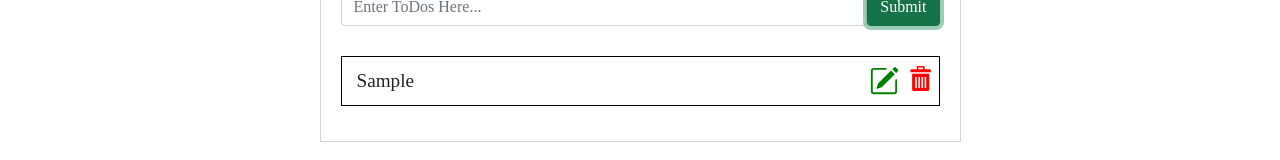
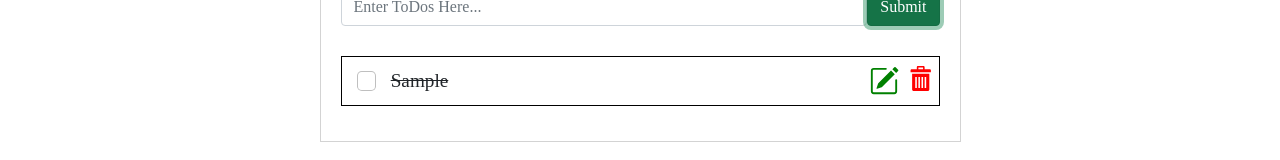
Before and after one commit to MuhammadUsamaHAroon/Expertizo-Course, a React (Create React App) app: page / in a window 1280 px wide. Both pictures are taken after typing "Sample" into the empty fields and a click on the button "Submit". Shown: the part 187-347 px from the top of the page. Built offline with nearby package versions, Linux system fonts and the light colour scheme.

Commit message:
React Exam-1

```diff
--- a/src/App.css
+++ b/src/App.css
@@ -64,11 +64,20 @@
   justify-content: space-between;
   text-align: center;
   align-items: center;
+  /* border: solid; */
+}
+.todosItem input{
+    margin-right: 15px;
+}
+.todosText span{
+  /* text-decoration: line-through; */
 }
 .todosText{
   margin-left: 15px;
+  /* border: solid; */
   font-size: larger;
   text-transform: capitalize;
+
 }
 .todosIcons{
   display: flex;
@@ -81,3 +90,9 @@
 .todosInput input{
   text-transform: capitalize;
 }
+.line-through{
+  text-decoration: line-through;
+}
+.none-line{
+  text-decoration: none;
+}
--- a/src/App.js
+++ b/src/App.js
@@ -1,66 +1,73 @@
 import "./App.css";
 import "bootstrap/dist/css/bootstrap.min.css";
 import NavBar from "./Components/Navbar/navBar";
-import { Container, Button, Col, Row, Alert } from "react-bootstrap";
+import { Container, Button, Col, Row } from "react-bootstrap";
 import { useEffect, useState } from "react";
 import { ImBin } from "react-icons/im";
 import { BsPencilSquare } from "react-icons/bs";
 import SweetAlert from "react-bootstrap-sweetalert";
-import {TiTickOutline} from 'react-icons/ti';
-import {ImCross} from 'react-icons/im';
 function App() {
   const [todos, setTodos] = useState(() => {
     const getTodos = localStorage.getItem("ToDos");
     if (getTodos) {
       return JSON.parse(getTodos);
-    }
-     else {
+    } else {
       return [];
     }
   });
   const [input, setInput] = useState("");
   const [editToggle, setEditToggle] = useState(false);
-  const [editItems, setEditItems] = useState(null);
-  const [editIndex, setEditIndex] = useState()
+  // const [editItems, setEditItems] = useState(null);
+  const [editIndex, setEditIndex] = useState();
   const [alert, setAlert] = useState(false);
+  const [checkBox, setCheckBox] = useState(false);
+
   useEffect(() => {
     localStorage.setItem("ToDos", JSON.stringify(todos));
   }, [todos]);
-  // console.log(todos)
-  const addItem = (e) => {
-    if(!input){
-      setAlert(true)
-      return
-    }else{
-      const toDoCopy = [...todos]
-    toDoCopy.push(input)
-    setTodos(toDoCopy)
-    resetTodo()
+  console.log(checkBox);
+  const addItem = () => {
+    if (!input) {
+      setAlert(true);
+      return;
+    } else {
+      const copyTodo = [...todos];
+      copyTodo.push(input);
+      setTodos(copyTodo);
+      setCheckBox([editIndex]);
     }
+    resetTodo();
   };
 
   const deleteItem = (index) => {
-    console.log(index)
-    const toDoCopy = [...todos]
-    toDoCopy.splice(index, 1)
-    setTodos(toDoCopy)
-    resetTodo()
+    const copyTodo = [...todos];
+    copyTodo.splice(index, 1);
+    setTodos(copyTodo);
+    resetTodo();
   };
   const editItem = (index) => {
-    setInput(todos[index])
-    setEditIndex(index)
-   setEditToggle(true)
+    setInput(todos[index]);
+    setEditIndex(index);
+    setEditToggle(true);
   };
   const upDateItems = () => {
-    const toDoCopy = [...todos]
-    toDoCopy[editIndex] = input
-    setTodos(toDoCopy)
-    resetTodo()
+    const copyTodo = [...todos];
+    copyTodo[editIndex] = input;
+    setTodos(copyTodo);
+    resetTodo();
   };
-  const resetTodo = ()=>{
-    setInput('')
-    setEditToggle(false)
-  }
+  const resetTodo = () => {
+    setInput("");
+    setEditToggle(false);
+  };
+  const handleChange = (index) => {
+
+    setCheckBox(todos[index]);
+    const copyTodo = [...todos]
+    setTodos(copyTodo)
+    // console.log(todos)
+    // setCheckBox(!checkBox)
+  };
 
   return (
     <div className="App">
@@ -86,14 +93,15 @@ function App() {
                         onChange={(e) => setInput(e.target.value)}
                         value={input}
                       />
-                      { editToggle?
+                      {editToggle ? (
                         <Button variant="primary" onClick={upDateItems}>
                           UpDate
                         </Button>
-                    :
+                      ) : (
                         <Button variant="success" onClick={addItem}>
                           Submit
-                        </Button>}
+                        </Button>
+                      )}
                     </div>
                   </Col>
                 </Row>
@@ -101,19 +109,34 @@ function App() {
                   return (
                     <Row key={index}>
                       <Col>
-                        <div className="todosItem">
+                        <div
+                          className="todosItem"
+                          style={{
+                            backgroundColor:
+                              editIndex === index ? "lightgray" : [],
+                          }}
+                        >
                           <div className="todosText">
-                            <span>
-                              {alert?
+                            <input
+                              className="form-check-input"
+                              type="checkbox"
+                              value={checkBox}
+                              readOnly
+                              onChange={() => handleChange(index)}
+                            />
+                            <span
+                              className={checkBox?'line-through':'none-line'}
+                            >
+                              {alert ? (
                                 <SweetAlert
                                   show={alert}
                                   title="ToDos Cannot be Blank For Submit!!"
                                   text={`SweetAlert in React`}
                                   onConfirm={() => setAlert(false)}
                                 />
-                              :
+                              ) : (
                                 items
-                }
+                              )}
                             </span>
                           </div>
                           <div className="todosIcons">
@@ -121,13 +144,13 @@ function App() {
                               size={30}
                               color="green"
                               style={{ marginRight: "10px", cursor: "pointer" }}
-                              onClick={()=>editItem(index)}
+                              onClick={() => editItem(index)}
                             />
                             <ImBin
                               size={25}
                               color="red"
                               style={{ marginRight: "5px", cursor: "pointer" }}
-                              onClick={()=>deleteItem(index)}
+                              onClick={() => deleteItem(index)}
                             />
                           </div>
                         </div>
```
Lines whose indentation alone changed are shown as unchanged.
